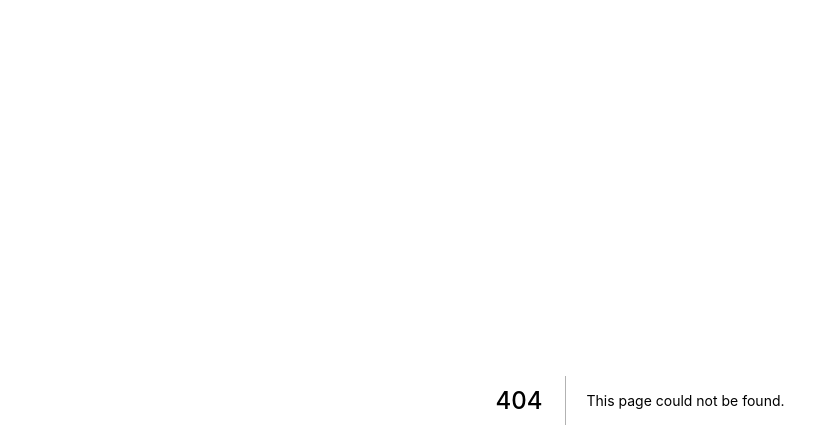
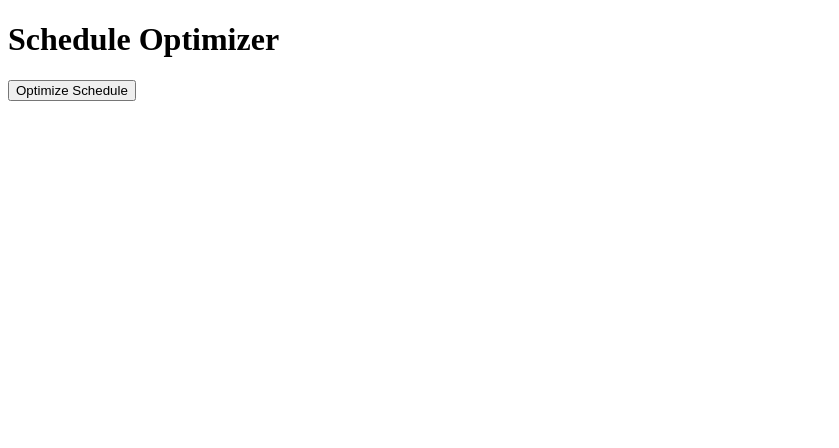
Before and after one commit to suprachakra/Unified-Crew-Operations-Digital-Twin-System-UCODTS-, a Next.js app in the folder frontend/: page /Crew/ScheduleOptimizer in a window 1280 px wide. Before the commit this address had no page. Shown: the top 448 px of the page, without its empty margins (0-839 px from the left). Built offline with nearby package versions, Linux system fonts and the light colour scheme.

Commit message:
Create ScheduleOptimizer.jsx

```diff
--- /dev/null
+++ b/frontend/src/pages/Crew/ScheduleOptimizer.jsx
@@ -0,0 +1,25 @@
+import React, { useState } from "react";
+
+const ScheduleOptimizer = () => {
+  const [optimized, setOptimized] = useState(null);
+
+  const handleOptimize = async () => {
+    try {
+      const response = await fetch("/api/v1/crew/optimize");
+      const data = await response.json();
+      setOptimized(data.optimized_schedule || {});
+    } catch (error) {
+      console.error("Error optimizing schedule:", error);
+    }
+  };
+
+  return (
+    <div>
+      <h1>Schedule Optimizer</h1>
+      <button onClick={handleOptimize}>Optimize Schedule</button>
+      {optimized && <pre>{JSON.stringify(optimized, null, 2)}</pre>}
+    </div>
+  );
+};
+
+export default ScheduleOptimizer;
```
